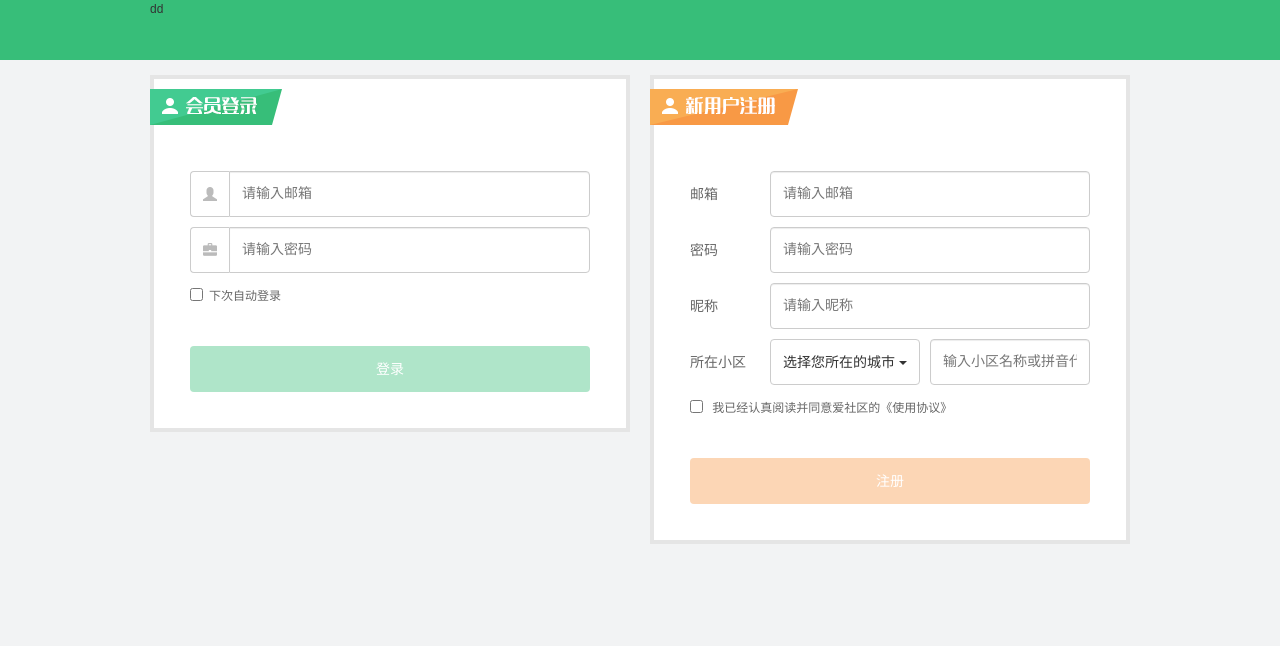
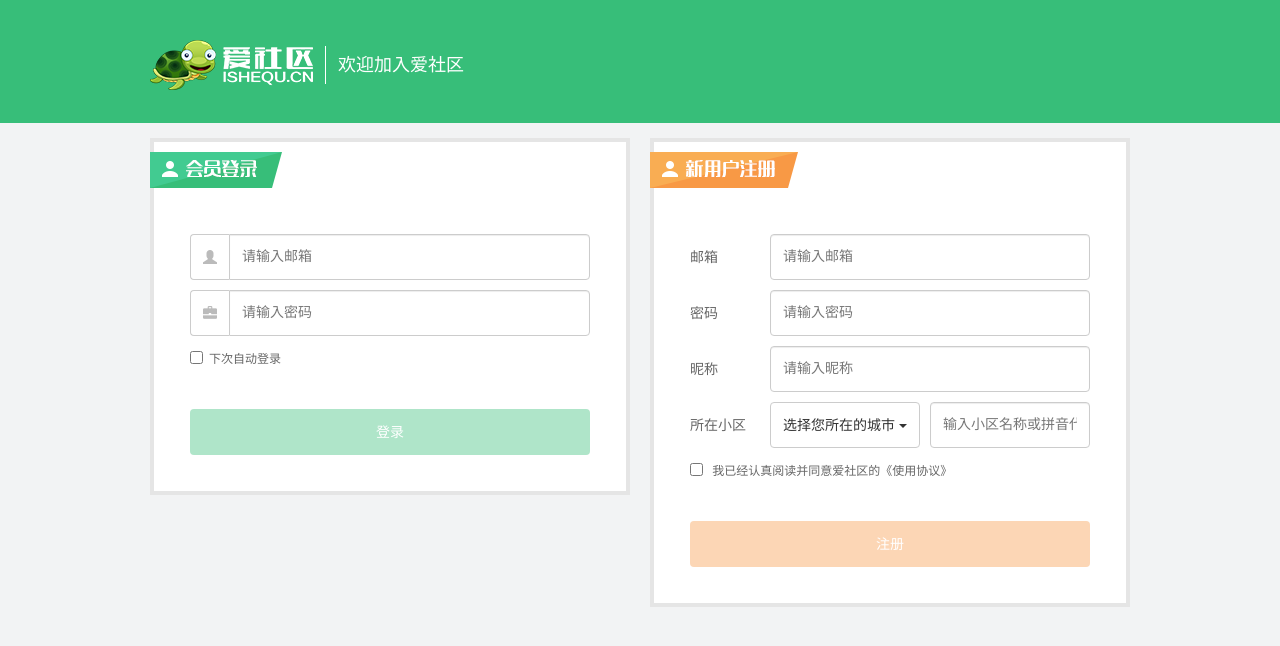
Before and after one commit to snowinmay/aishequ, a plain HTML site: page login.html in a window 1280 px wide. Drawn offline with Linux system fonts and the light colour scheme.

Commit message:
add logo

```diff
--- a/login.html
+++ b/login.html
@@ -15,7 +15,8 @@
 	<div id="wraper" class="login_wraper">
 		<div class="header mb_15">
 			<div class="header_wraper">
-				dd
+				<div class="login_logo"></div>
+				<div class="login_title">欢迎加入爱社区</div>
 			</div>
 		</div>
 		<div class="content fix">
--- a/style/index.css
+++ b/style/index.css
@@ -91,6 +91,29 @@
 /* 论坛e */
 
 /* login s */
+.login_wraper .header{
+	height: 123px;
+}
+.login_wraper .header .header_wraper{
+	padding-top: 40px;
+}
+.login_wraper .login_logo{
+	width: 163px;
+	height: 50px;
+	background: url(../images/login_logo.png);
+	float: left;
+}
+.login_wraper .login_title{
+	float: left;
+	height: 38px;
+	line-height: 38px;
+	font-size: 18px;
+	color: #fff;
+	border-left: 1px solid #fff;
+	margin-top: 6px;
+	margin-left: 12px;
+	padding-left: 12px;
+}
 .login_wraper .content .login, .login_wraper .content .register{
 	box-sizing : border-box;
 	width: 480px;
```
Also changed, not shown: images/login_logo.png (added).
